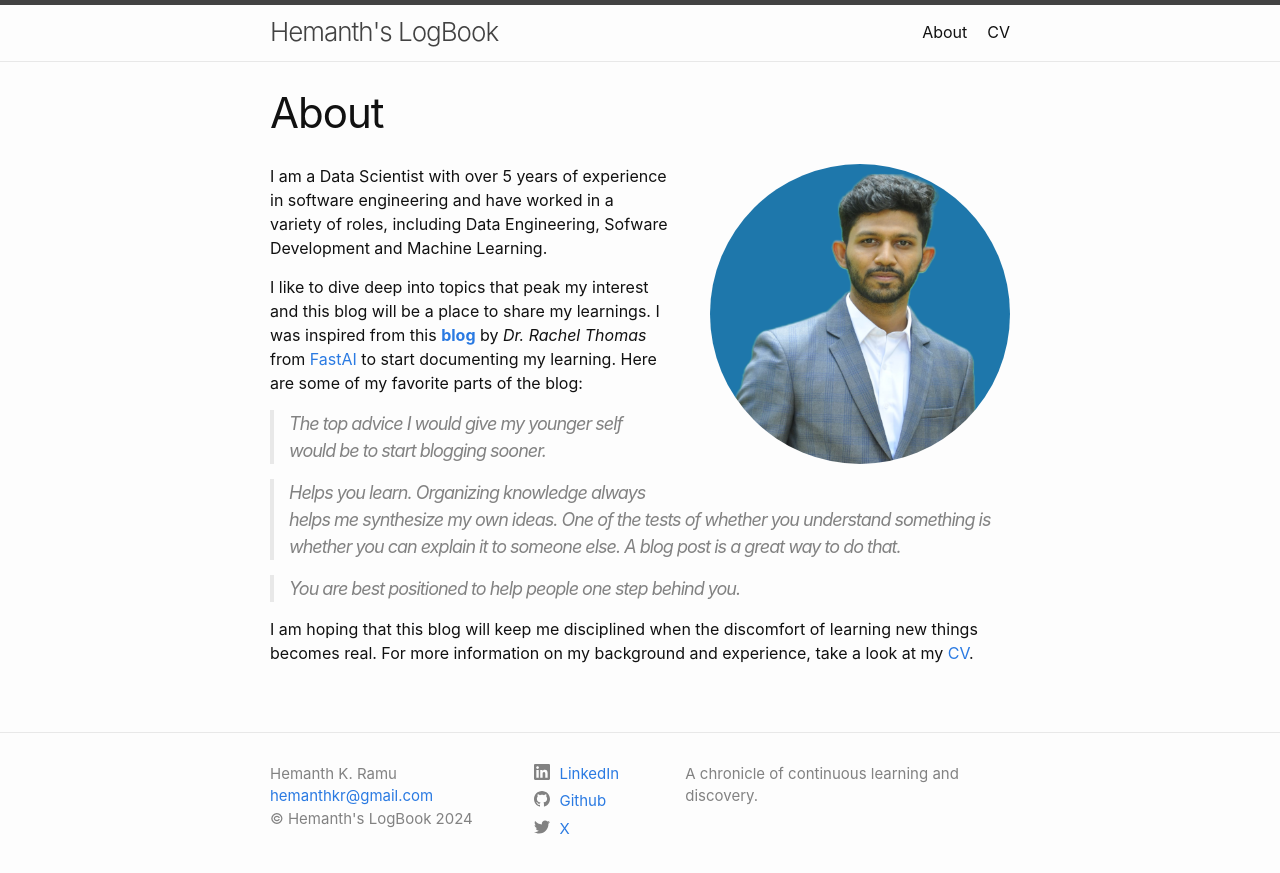
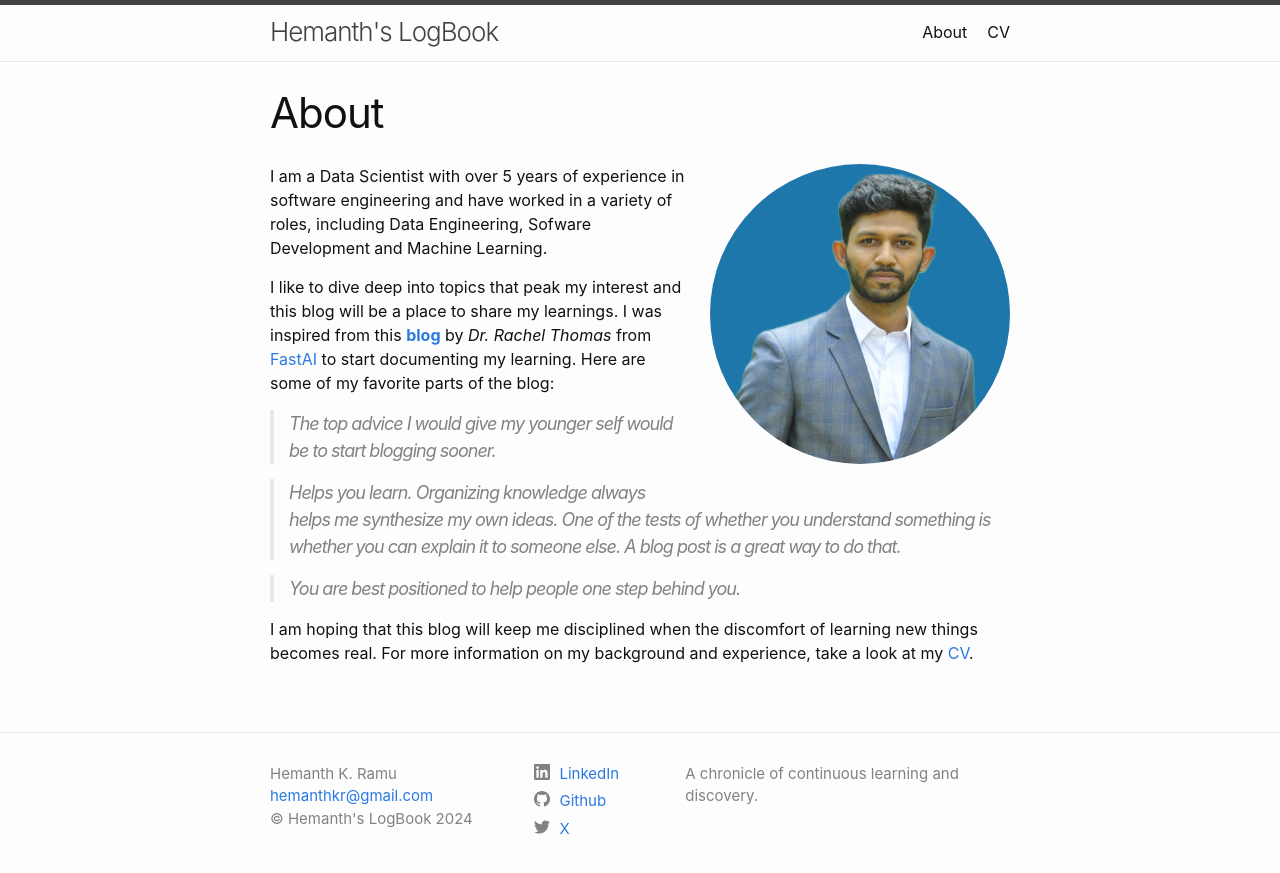
Before and after one commit to hemanthkr/old-jekyll-site, a Jekyll site: the page built from pages/about.md, in a window 1280 px wide. Shown: the top 873 px of the page. Built offline with Jekyll 4.4.1, drawn with Linux system fonts in a browser that asks for light colours.

Commit message:
responsive profile img

```diff
--- a/_sass/minima/_layout.scss
+++ b/_sass/minima/_layout.scss
@@ -208,14 +208,15 @@
 }
 
 .profile-image {
-  display: block;
-  float: inline-end;
+  float: right;
+  margin: 0 0 20px 20px; /* Aligns the image to the right and adds some margin */
   width: 300px;
   height: 300px;
   border-radius: 50%;
-  margin-left: 40px;
-  margin-bottom: 20px;
 
+  @include media-query($on-palm) {
+    padding: 38px;
+  }
 }
 
 
```
